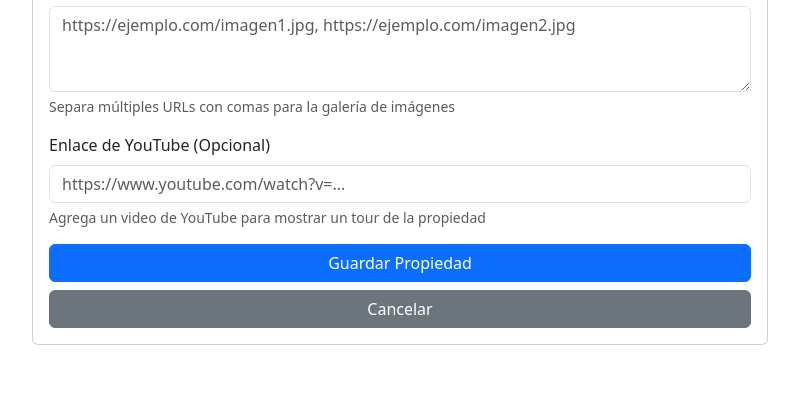
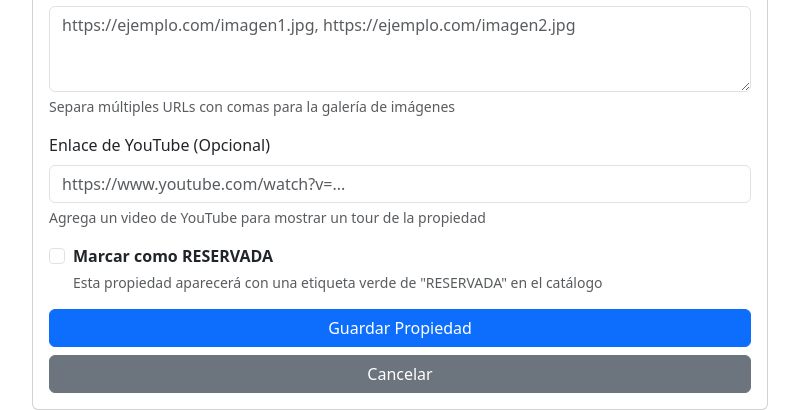
Before and after one commit to Gipsonbienesraices/propiedades_app, a Flask app: page /registrar in a window 1280 px wide. Shown: the part 845-1255 px from the top of the page, without its empty margins (240-1039 px from the left). Before the commit the page ends 1190 px from the top, so only its background shows below. Run offline with Flask 3, Linux system fonts and the light colour scheme; the visitor is signed in with stand-in values (Sample User, id 1); some libraries are stand-ins or nearby versions.

Commit message:
Add reservation status feature - reservada field and RESERVADA label

```diff
--- a/app.py
+++ b/app.py
@@ -91,9 +91,16 @@ def init_db():
             tipo_propiedad TEXT NOT NULL,
             operacion TEXT NOT NULL,
             fecha_creacion TEXT NOT NULL,
-            youtube_url TEXT
+            youtube_url TEXT,
+            reservada BOOLEAN DEFAULT FALSE
         )
     ''')
+
+    # Agregar columna reservada si no existe (para bases de datos existentes)
+    try:
+        cur.execute('ALTER TABLE propiedades ADD COLUMN IF NOT EXISTS reservada BOOLEAN DEFAULT FALSE')
+    except Exception as e:
+        print(f"Columna reservada ya existe o error al agregar: {e}")
 
     cur.execute('''
         CREATE TABLE IF NOT EXISTS imagenes (
@@ -276,6 +283,7 @@ def registrar():
             tipo_propiedad = request.form['tipo_propiedad']
             operacion = 'Venta'
             youtube_url = request.form.get('youtube_url')
+            reservada = request.form.get('reservada') == 'on'
 
             # Imágenes desde URLs
             imagen_principal = request.form.get('imagen_principal')
@@ -300,8 +308,8 @@ def registrar():
             conn = get_db_connection()
             cur = conn.cursor()
             cur.execute(
-                'INSERT INTO propiedades (titulo, precio, ubicacion, descripcion, recamaras, banos, tipo_propiedad, operacion, fecha_creacion, youtube_url) VALUES (%s, %s, %s, %s, %s, %s, %s, %s, %s, %s) RETURNING id',
-                (titulo, precio, ubicacion, descripcion, recamaras, banos, tipo_propiedad, operacion, fecha_creacion, youtube_video_id)
+                'INSERT INTO propiedades (titulo, precio, ubicacion, descripcion, recamaras, banos, tipo_propiedad, operacion, fecha_creacion, youtube_url, reservada) VALUES (%s, %s, %s, %s, %s, %s, %s, %s, %s, %s, %s) RETURNING id',
+                (titulo, precio, ubicacion, descripcion, recamaras, banos, tipo_propiedad, operacion, fecha_creacion, youtube_video_id, reservada)
             )
             propiedad_id = cur.fetchone()['id']
 
@@ -393,6 +401,7 @@ def editar(propiedad_id):
                 tipo_propiedad = request.form['tipo_propiedad']
                 operacion = 'Venta'
                 youtube_url = request.form.get('youtube_url')
+                reservada = request.form.get('reservada') == 'on'
 
                 # Imágenes desde URLs
                 imagen_principal = request.form.get('imagen_principal')
@@ -414,8 +423,8 @@ def editar(propiedad_id):
                 conn = get_db_connection()
                 cur = conn.cursor()
                 cur.execute(
-                    'UPDATE propiedades SET titulo = %s, precio = %s, ubicacion = %s, descripcion = %s, recamaras = %s, banos = %s, tipo_propiedad = %s, youtube_url = %s WHERE id = %s',
-                    (titulo, precio, ubicacion, descripcion, recamaras, banos, tipo_propiedad, youtube_video_id, propiedad_id)
+                    'UPDATE propiedades SET titulo = %s, precio = %s, ubicacion = %s, descripcion = %s, recamaras = %s, banos = %s, tipo_propiedad = %s, youtube_url = %s, reservada = %s WHERE id = %s',
+                    (titulo, precio, ubicacion, descripcion, recamaras, banos, tipo_propiedad, youtube_video_id, reservada, propiedad_id)
                 )
 
                 # Eliminar imágenes seleccionadas
--- a/templates/index.html
+++ b/templates/index.html
@@ -130,6 +130,11 @@
                                     <p class="card-text text-muted small">{{ propiedad.descripcion }}</p>
                                 {% endif %}
                             </div>
+                            {% if propiedad.reservada %}
+                            <div class="alert alert-success m-0 p-2 text-center">
+                                <strong class="text-success">✓ RESERVADA</strong>
+                            </div>
+                            {% endif %}
                             <div class="card-footer">
                                 <div class="d-flex justify-content-between align-items-center">
                                     <small class="text-muted">Registrada: {{ propiedad.fecha_creacion }}</small>
--- a/templates/registrar.html
+++ b/templates/registrar.html
@@ -93,6 +93,16 @@
                                 <div class="form-text">Agrega un video de YouTube para mostrar un tour de la propiedad</div>
                             </div>
 
+                            <div class="mb-3">
+                                <div class="form-check">
+                                    <input class="form-check-input" type="checkbox" id="reservada" name="reservada">
+                                    <label class="form-check-label" for="reservada">
+                                        <strong>Marcar como RESERVADA</strong>
+                                    </label>
+                                    <div class="form-text">Esta propiedad aparecerá con una etiqueta verde de "RESERVADA" en el catálogo</div>
+                                </div>
+                            </div>
+
                             <div class="d-grid gap-2">
                                 <button type="submit" class="btn btn-primary">Guardar Propiedad</button>
                                 <a href="{{ url_for('index') }}" class="btn btn-secondary">Cancelar</a>
--- a/templates/ver_propiedad.html
+++ b/templates/ver_propiedad.html
@@ -87,6 +87,11 @@
                     <div class="card-header bg-primary text-white">
                         <h4 class="mb-0">{{ propiedad.titulo }}</h4>
                     </div>
+                    {% if propiedad.reservada %}
+                    <div class="alert alert-success m-0 p-2 text-center">
+                        <strong class="text-success">✓ RESERVADA</strong>
+                    </div>
+                    {% endif %}
                     <div class="card-body">
                         <h3 class="text-primary mb-3">${{ "{:,.2f}".format(propiedad.precio) }}</h3>
 
```
Also changed, not shown: templates/editar.html (+10 -0 lines), 2 other files.
